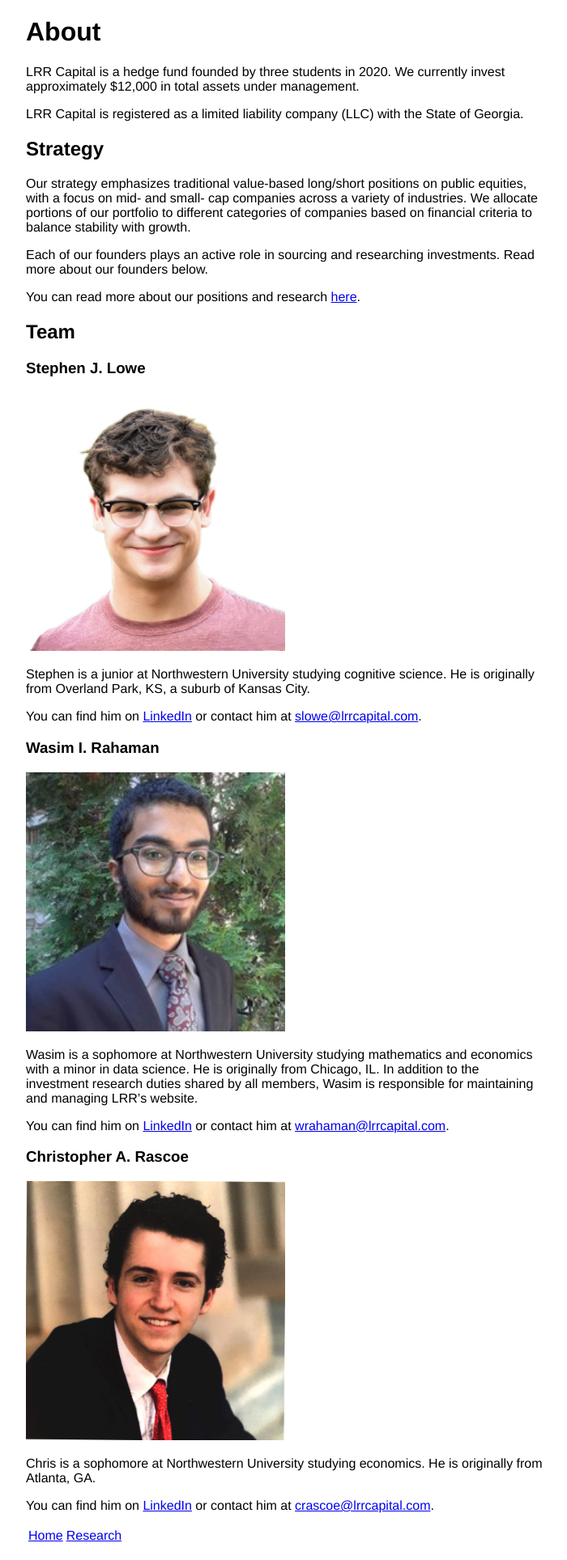
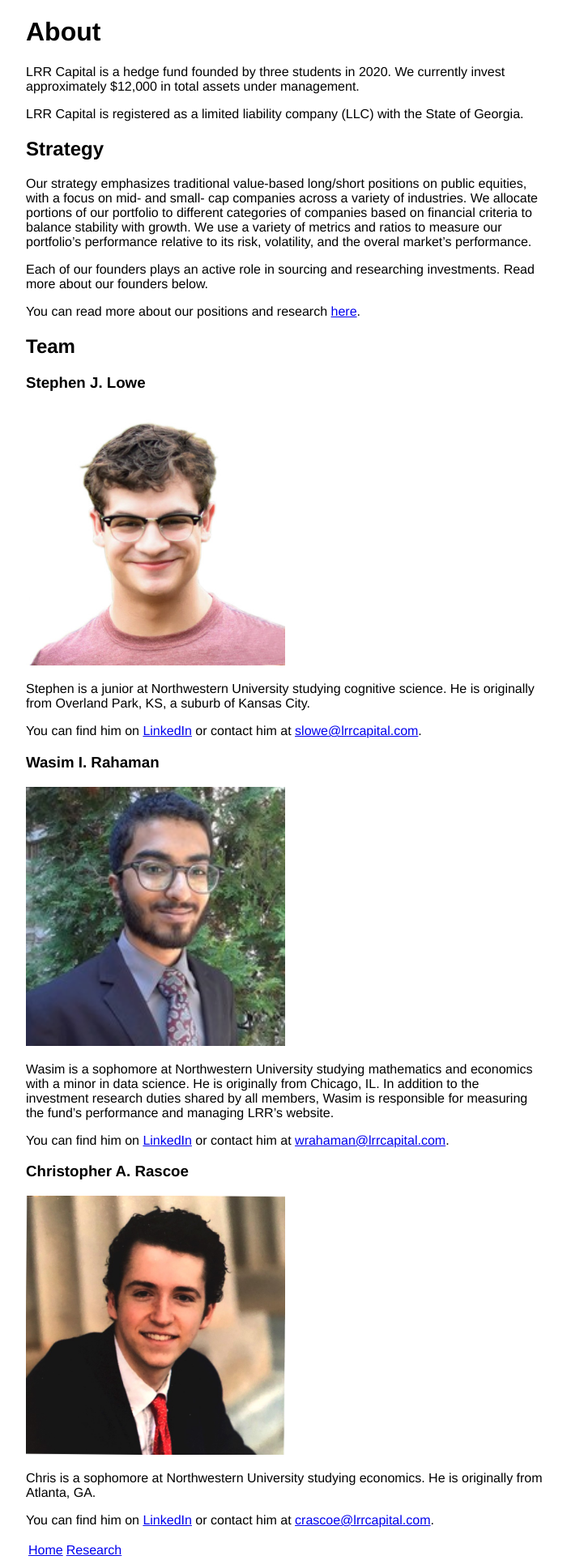
Before and after one commit to lrr-capital/lrr-capital, a Jekyll site: the page built from about.md, in a window 1280 px wide. Shown: the whole page at 81% size, without its empty margins (288-988 px from the left). Built offline with Jekyll 4.4.1, drawn with Linux system fonts in a browser that asks for light colours.

Commit message:
Update about.md

```diff
--- a/about.md
+++ b/about.md
@@ -10,7 +10,7 @@ LRR Capital is registered as a limited liability company (LLC) with the State of
 
 ## Strategy
 
-Our strategy emphasizes traditional value-based long/short positions on public equities, with a focus on mid- and small- cap companies across a variety of industries. We allocate portions of our portfolio to different categories of companies based on financial criteria to balance stability with growth.
+Our strategy emphasizes traditional value-based long/short positions on public equities, with a focus on mid- and small- cap companies across a variety of industries. We allocate portions of our portfolio to different categories of companies based on financial criteria to balance stability with growth. We use a variety of metrics and ratios to measure our portfolio's performance relative to its risk, volatility, and the overal market's performance.
 
 Each of our founders plays an active role in sourcing and researching investments. Read more about our founders below.
 
@@ -32,7 +32,7 @@ You can find him on <a href="https://www.linkedin.com/in/stephen-lowe-bb1876180/
 
 <img src="/images/wasim-1.jpg" alt="Wasim" width="150"/>
 
-Wasim is a sophomore at Northwestern University studying mathematics and economics with a minor in data science. He is originally from Chicago, IL. In addition to the investment research duties shared by all members, Wasim is responsible for maintaining and managing LRR's website.
+Wasim is a sophomore at Northwestern University studying mathematics and economics with a minor in data science. He is originally from Chicago, IL. In addition to the investment research duties shared by all members, Wasim is responsible for measuring the fund's performance and managing LRR's website.
 
 You can find him on <a href="https://www.linkedin.com/in/wasim-rahaman/">LinkedIn</a> or contact him at <a href="mailto: wrahaman@lrrcapital.com">wrahaman@lrrcapital.com</a>.
 
```
